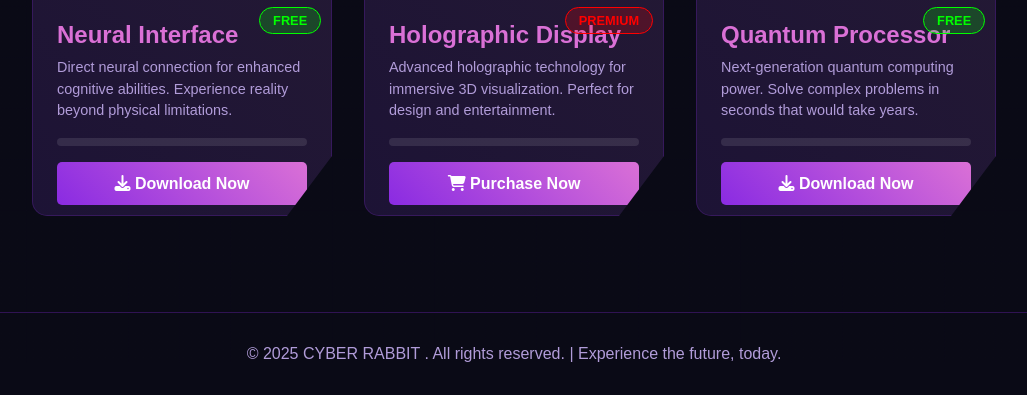
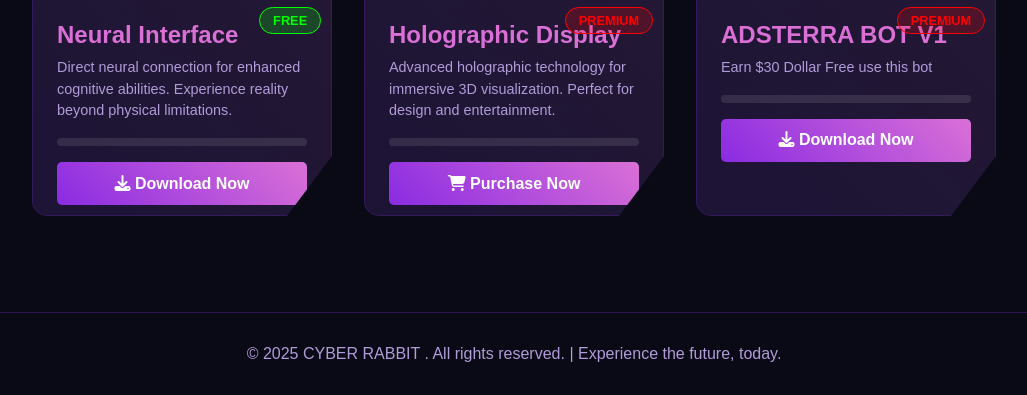
Before and after one commit to Cyber-Rabbit-LK/web, a plain HTML site: page index.html in a window 1280 px wide. Shown: the part 437-832 px from the top of the page, without its empty margins (126-1153 px from the left). Drawn offline with Linux system fonts and the light colour scheme.

Commit message:
Update index.html

```diff
--- a/index.html
+++ b/index.html
@@ -333,11 +333,11 @@
 
             <!-- Card 3 -->
             <div class="card">
-                <div class="card-image" style="background-image: url("logo.png")></div>
+                <div class="card-image" style="background-image: url("logo.png")"></div>
                 <div class="card-content">
-                    <span class="card-label free">FREE</span>
-                    <h3 class="card-title">Quantum Processor</h3>
-                    <p class="card-description">Next-generation quantum computing power. Solve complex problems in seconds that would take years.</p>
+                    <span class="card-label paid">PREMIUM</span>
+                    <h3 class="card-title">ADSTERRA BOT V1</h3>
+                    <p class="card-description">Earn $30 Dollar Free use this bot </p>
                     <div class="progress-container">
                         <div class="progress-bar" id="progress3"></div>
                     </div>
```
